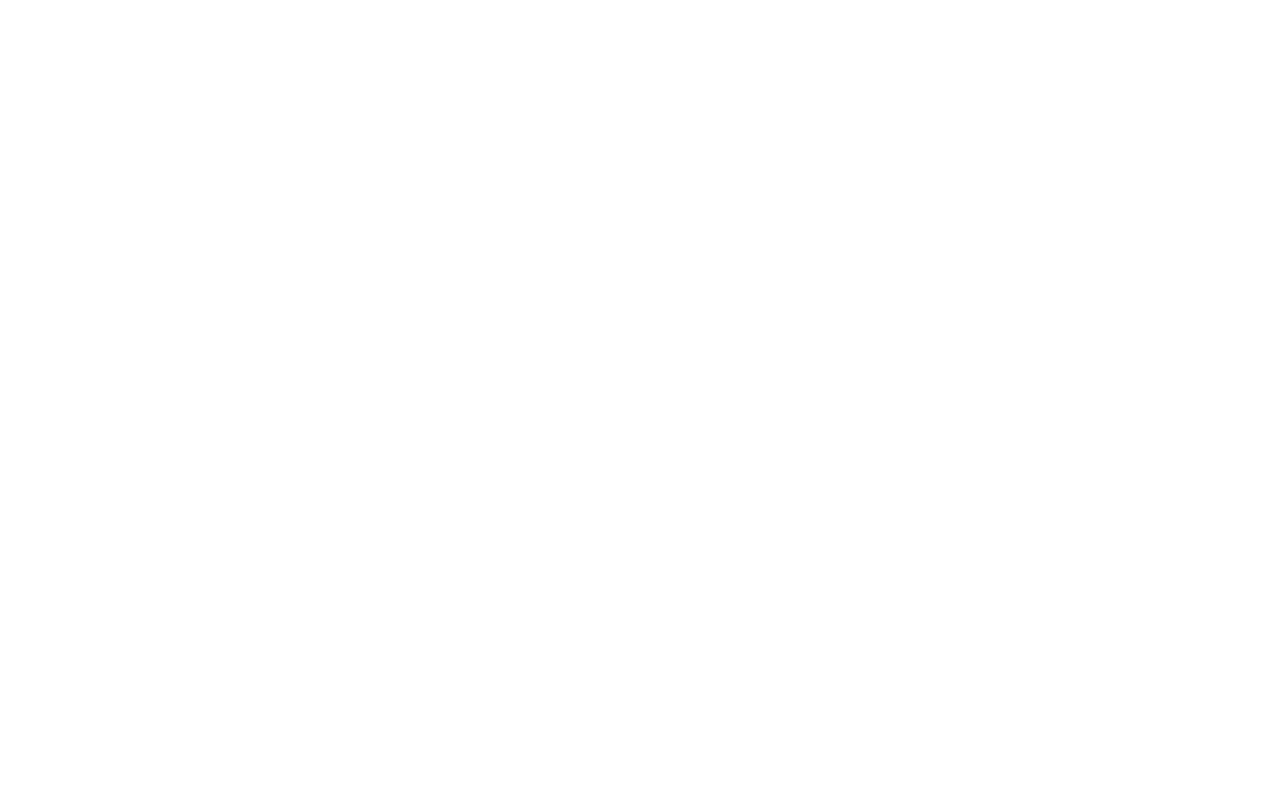
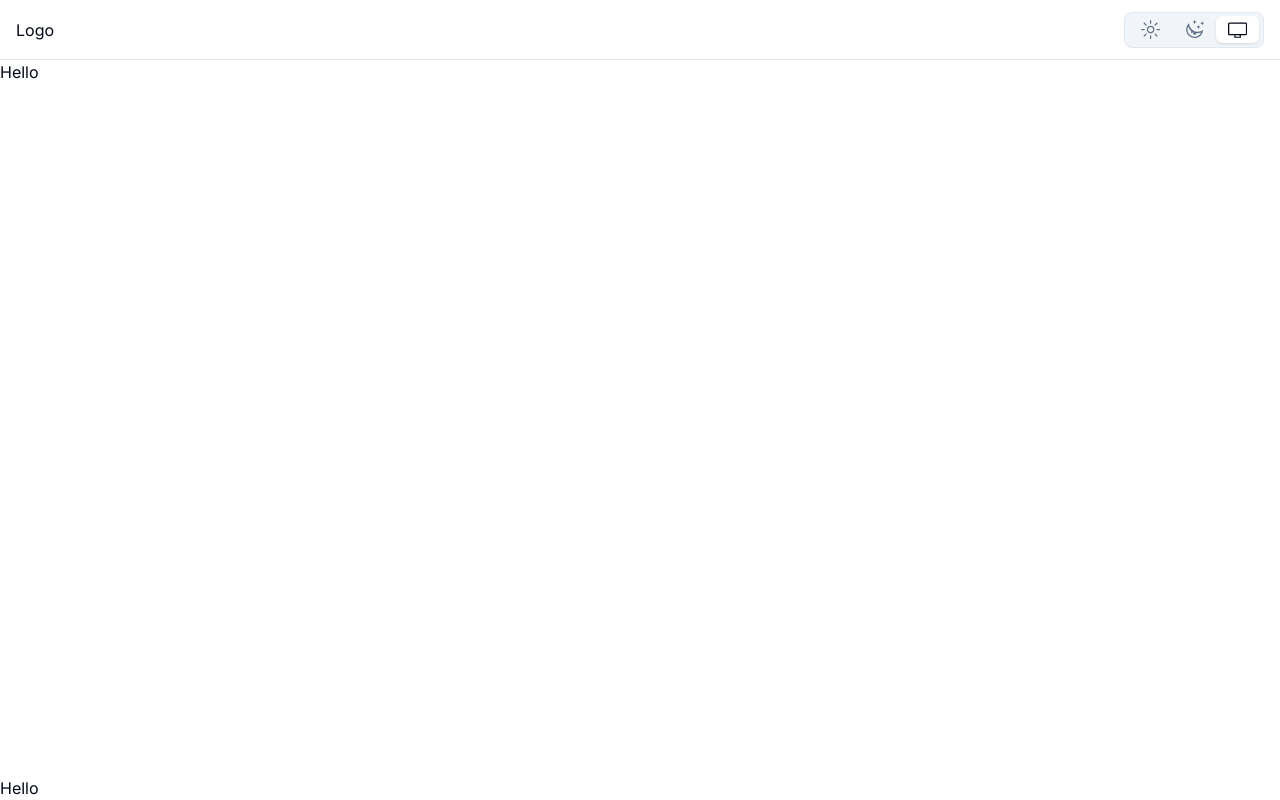
Before and after one commit to lmac-1/form-builder-shadcn, a Next.js app: page / in a window 1280 px wide. Built offline with nearby package versions, Linux system fonts and the light colour scheme.

Commit message:
adds basic nav

```diff
--- /dev/null
+++ b/app/(dashboard)/layout.tsx
@@ -0,0 +1,20 @@
+import { ReactNode } from "react";
+import { UserButton } from "@clerk/nextjs";
+import Logo from "@/components/Logo";
+import ThemeSwitcher from "@/components/ThemeSwitcher";
+
+export default function Layout({ children }: { children: ReactNode }) {
+  return (
+    <div className="flex flex-col min-h-screen min-w-full bg-background max-h-screen">
+      <nav className="flex items-center justify-between border-b border-border h-[60px] px-4 py-2">
+        <Logo />
+        <div className="flex gap-4 items-center">
+          <ThemeSwitcher />
+          <UserButton afterSignOutUrl="/sign-in" />
+        </div>
+      </nav>
+      <main className="flex w-full flex-grow">{children}</main>
+      {children}
+    </div>
+  );
+}
--- /dev/null
+++ b/app/(dashboard)/page.tsx
@@ -0,0 +1,3 @@
+export default function Home() {
+  return <div>Hello</div>;
+}
--- a/app/layout.tsx
+++ b/app/layout.tsx
@@ -2,6 +2,7 @@
 import { Inter } from "next/font/google";
 import "./globals.css";
 import { ClerkProvider } from "@clerk/nextjs";
+import { ThemeProvider } from "@/components/ui/providers/ThemeProvider";
 
 const inter = Inter({ subsets: ["latin"] });
 
@@ -18,7 +19,11 @@
   return (
     <ClerkProvider>
       <html lang="en">
-        <body className={inter.className}>{children}</body>
+        <body className={inter.className}>
+          <ThemeProvider attribute="class" defaultTheme="system">
+            {children}
+          </ThemeProvider>
+        </body>
       </html>
     </ClerkProvider>
   );
--- a/app/page.tsx
+++ /dev/null
@@ -1,9 +0,0 @@
-import { UserButton } from "@clerk/nextjs";
-
-export default function Home() {
-  return (
-    <main>
-      <UserButton afterSignOutUrl="/" />
-    </main>
-  );
-}
--- /dev/null
+++ b/components/Logo.tsx
@@ -0,0 +1,3 @@
+export default function Logo() {
+  return <div>Logo</div>;
+}
--- /dev/null
+++ b/components/ThemeSwitcher.tsx
@@ -0,0 +1,35 @@
+"use client";
+
+import { useTheme } from "next-themes";
+import { useEffect, useState } from "react";
+import { Tabs, TabsList, TabsTrigger } from "./ui/tabs";
+import { DesktopIcon, MoonIcon, SunIcon } from "@radix-ui/react-icons";
+
+export default function ThemeSwitcher() {
+  const { theme, setTheme } = useTheme();
+  const [mounted, setMounted] = useState(false);
+
+  // this is carried out on first render
+  useEffect(() => {
+    setMounted(true);
+  }, []);
+
+  // Avoids hydration errors
+  if (!mounted) return null;
+
+  return (
+    <Tabs defaultValue={theme}>
+      <TabsList className="border">
+        <TabsTrigger value="light" onClick={() => setTheme("light")}>
+          <SunIcon className="h-[1.2rem] w-[1.2rem]" />
+        </TabsTrigger>
+        <TabsTrigger value="dark" onClick={() => setTheme("dark")}>
+          <MoonIcon className="h-[1.2rem] w-[1.2rem] rotate-90 transition-all dark:rotate-0" />
+        </TabsTrigger>
+        <TabsTrigger value="system" onClick={() => setTheme("system")}>
+          <DesktopIcon className="h-[1.2rem] w-[1.2rem]" />
+        </TabsTrigger>
+      </TabsList>
+    </Tabs>
+  );
+}
--- /dev/null
+++ b/components/ui/providers/ThemeProvider.tsx
@@ -0,0 +1,9 @@
+"use client";
+
+import * as React from "react";
+import { ThemeProvider as NextThemesProvider } from "next-themes";
+import { type ThemeProviderProps } from "next-themes/dist/types";
+
+export function ThemeProvider({ children, ...props }: ThemeProviderProps) {
+  return <NextThemesProvider {...props}>{children}</NextThemesProvider>;
+}
--- a/package.json
+++ b/package.json
@@ -44,6 +44,7 @@
     "cmdk": "^0.2.0",
     "date-fns": "^2.30.0",
     "next": "14.0.3",
+    "next-themes": "^0.2.1",
     "react": "^18",
     "react-day-picker": "^8.9.1",
     "react-dom": "^18",
```
Also changed, not shown: 1 other file (tests, documents, lock files or other folders).
